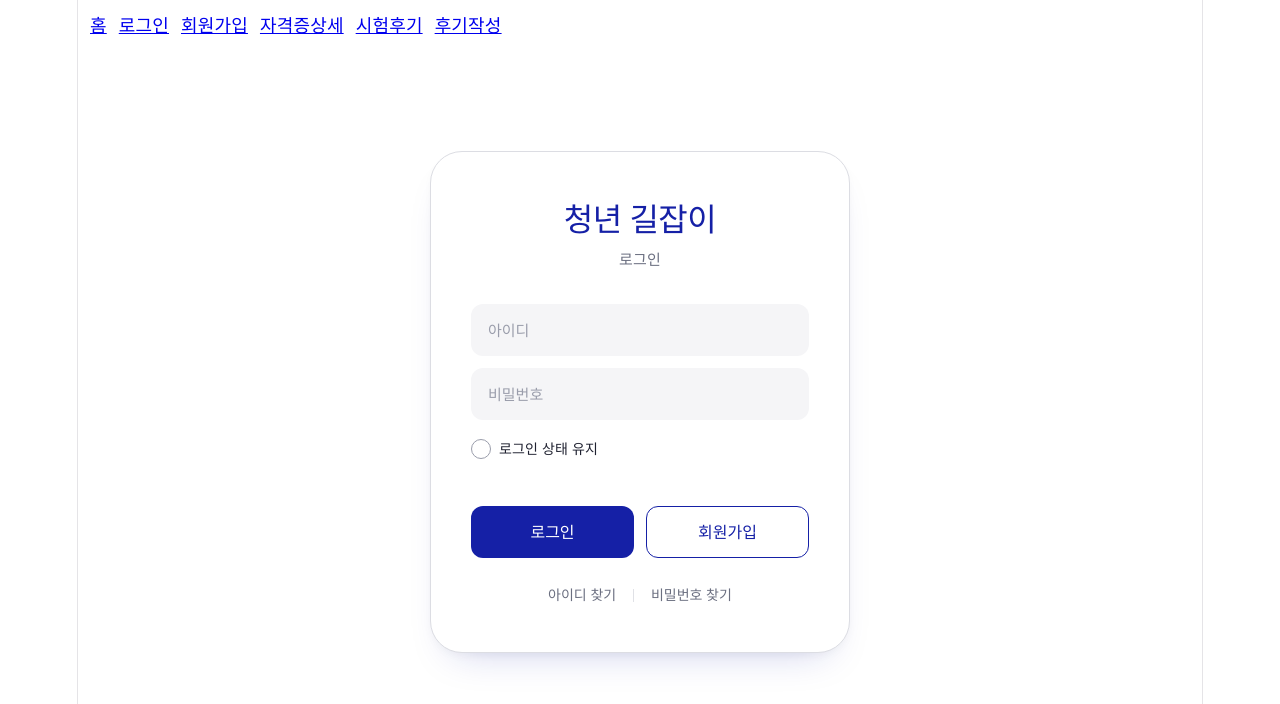
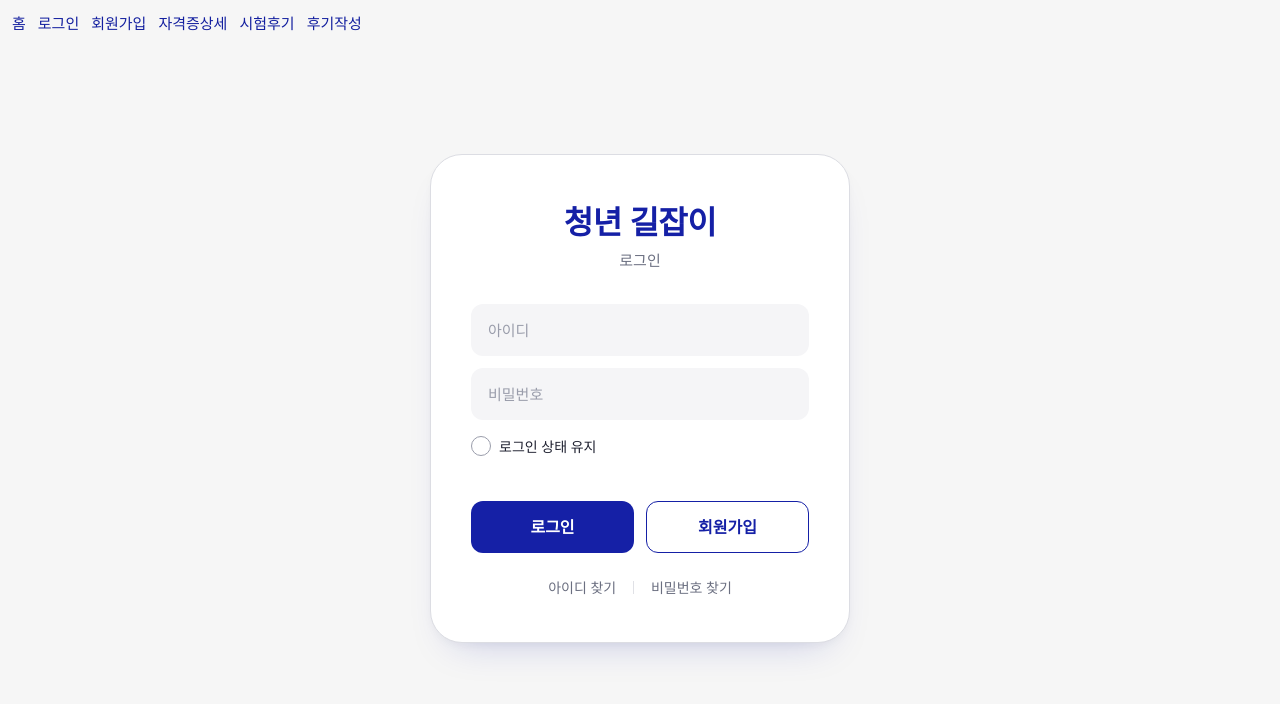
Before and after one commit to 26-2-CapstoneDesign/FrontEnd, a React (Vite) app in the folder youth_guide/: page /login in a window 1280 px wide. Shown: the top 704 px of the page. Built offline with nearby package versions, Linux system fonts and the light colour scheme.

Commit message:
style: Vite 기본 스타일 제거 및 토큰 기반 전역 스타일 적용

```diff
--- a/youth_guide/src/index.css
+++ b/youth_guide/src/index.css
@@ -1,111 +1,65 @@
-:root {
-  --text: #6b6375;
-  --text-h: #08060d;
-  --bg: #fff;
-  --border: #e5e4e7;
-  --code-bg: #f4f3ec;
-  --accent: #aa3bff;
-  --accent-bg: rgba(170, 59, 255, 0.1);
-  --accent-border: rgba(170, 59, 255, 0.5);
-  --social-bg: rgba(244, 243, 236, 0.5);
-  --shadow:
-    rgba(0, 0, 0, 0.1) 0 10px 15px -3px, rgba(0, 0, 0, 0.05) 0 4px 6px -2px;
+@import "./styles/tokens.css";
 
-  --sans: system-ui, 'Segoe UI', Roboto, sans-serif;
-  --heading: system-ui, 'Segoe UI', Roboto, sans-serif;
-  --mono: ui-monospace, Consolas, monospace;
-
-  font: 18px/145% var(--sans);
-  letter-spacing: 0.18px;
-  color-scheme: light dark;
-  color: var(--text);
-  background: var(--bg);
-  font-synthesis: none;
-  text-rendering: optimizeLegibility;
-  -webkit-font-smoothing: antialiased;
-  -moz-osx-font-smoothing: grayscale;
-
-  @media (max-width: 1024px) {
-    font-size: 16px;
-  }
+*,
+*::before,
+*::after {
+  box-sizing: border-box;
 }
 
-@media (prefers-color-scheme: dark) {
-  :root {
-    --text: #9ca3af;
-    --text-h: #f3f4f6;
-    --bg: #16171d;
-    --border: #2e303a;
-    --code-bg: #1f2028;
-    --accent: #c084fc;
-    --accent-bg: rgba(192, 132, 252, 0.15);
-    --accent-border: rgba(192, 132, 252, 0.5);
-    --social-bg: rgba(47, 48, 58, 0.5);
-    --shadow:
-      rgba(0, 0, 0, 0.4) 0 10px 15px -3px, rgba(0, 0, 0, 0.25) 0 4px 6px -2px;
-  }
-
-  #social .button-icon {
-    filter: invert(1) brightness(2);
-  }
+html {
+  color-scheme: light;
 }
 
 body {
   margin: 0;
+  min-width: 320px;
+  font-family: var(--font-sans);
+  font-size: var(--font-size-base);
+  line-height: 1.5;
+  color: var(--color-text);
+  background: var(--color-bg);
+  -webkit-font-smoothing: antialiased;
+  -moz-osx-font-smoothing: grayscale;
 }
 
 #root {
-  width: 1126px;
-  max-width: 100%;
-  margin: 0 auto;
-  text-align: center;
-  border-inline: 1px solid var(--border);
   min-height: 100svh;
   display: flex;
   flex-direction: column;
-  box-sizing: border-box;
+}
+
+a {
+  color: var(--color-primary);
+  text-decoration: none;
+}
+
+a:hover {
+  color: var(--color-primary-hover);
+}
+
+button,
+input,
+textarea,
+select {
+  font: inherit;
 }
 
 h1,
-h2 {
-  font-family: var(--heading);
-  font-weight: 500;
-  color: var(--text-h);
-}
-
-h1 {
-  font-size: 56px;
-  letter-spacing: -1.68px;
-  margin: 32px 0;
-  @media (max-width: 1024px) {
-    font-size: 36px;
-    margin: 20px 0;
-  }
-}
-h2 {
-  font-size: 24px;
-  line-height: 118%;
-  letter-spacing: -0.24px;
-  margin: 0 0 8px;
-  @media (max-width: 1024px) {
-    font-size: 20px;
-  }
-}
+h2,
+h3,
 p {
   margin: 0;
 }
 
-code,
-.counter {
-  font-family: var(--mono);
-  display: inline-flex;
-  border-radius: 4px;
-  color: var(--text-h);
+:focus-visible {
+  outline: 2px solid var(--color-primary);
+  outline-offset: 2px;
 }
 
-code {
-  font-size: 15px;
-  line-height: 135%;
-  padding: 4px 8px;
-  background: var(--code-bg);
+.layout-main {
+  flex: 1;
+  width: 100%;
+  max-width: var(--content-max-width);
+  margin: 0 auto;
+  padding: var(--page-padding-y) var(--page-padding-x);
 }
```
